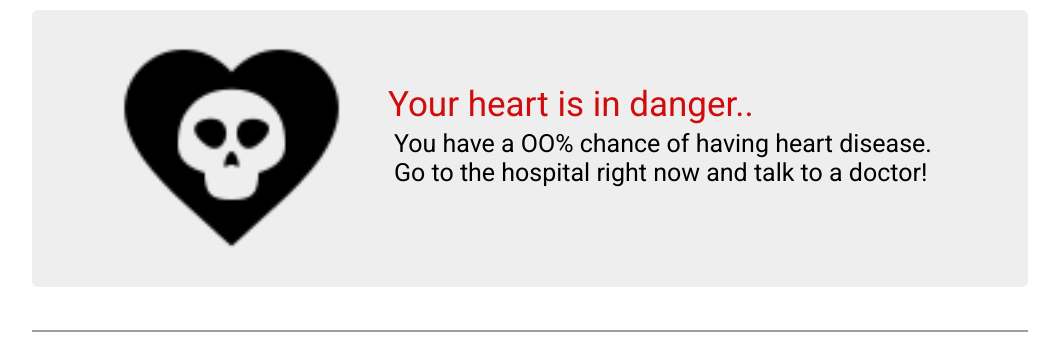
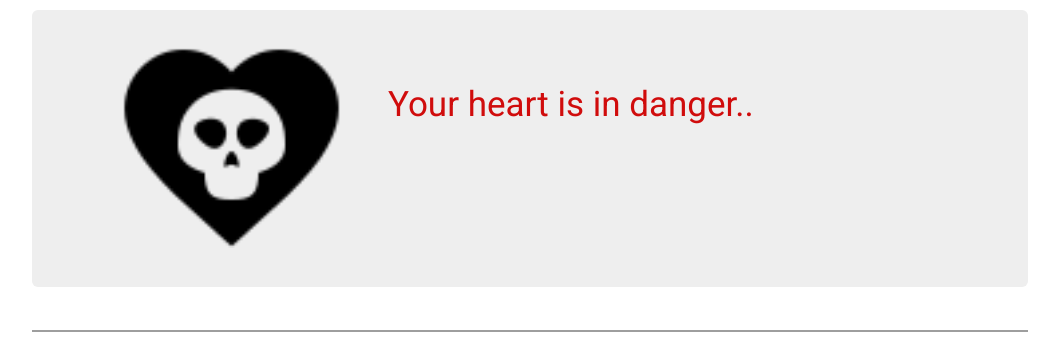
Before and after one commit to Chanhook/HeartCheck, a FastAPI app: template templates/front/result_page_bad.html in a window 1280 px wide. Shown: the part 299-638 px from the top of the page, without its empty margins (197-1256 px from the left). Run offline with FastAPI, Linux system fonts and the light colour scheme; the template is opened without the code that fills it, so the values that code supplies are empty; some web fonts are replaced; grey boxes are pictures that could not be loaded.

Commit message:
Add files via upload

```diff
--- a/templates/front/result_page_bad.html
+++ b/templates/front/result_page_bad.html
@@ -37,9 +37,8 @@
         <span class="v1_833">CheckMyHeart</span>
         <div class="v1_834"></div><span class="v1_835">Safe Heart Disease Checker</span>
         <div class="v1_836"><span class="v1_837">Health Questions</span></div>
-        <div class="v1_838"><span class="v1_839">Safe Heart Disease Prediction Results</span></div><span
-            class="v1_840">You have a OO% chance of having heart disease.
-            Go to the hospital right now and talk to a doctor!</span>
+        <div class="v1_838"><span class="v1_839">Safe Heart Disease Prediction Results</span></div>
+
     </div>
 </body>
 
```
